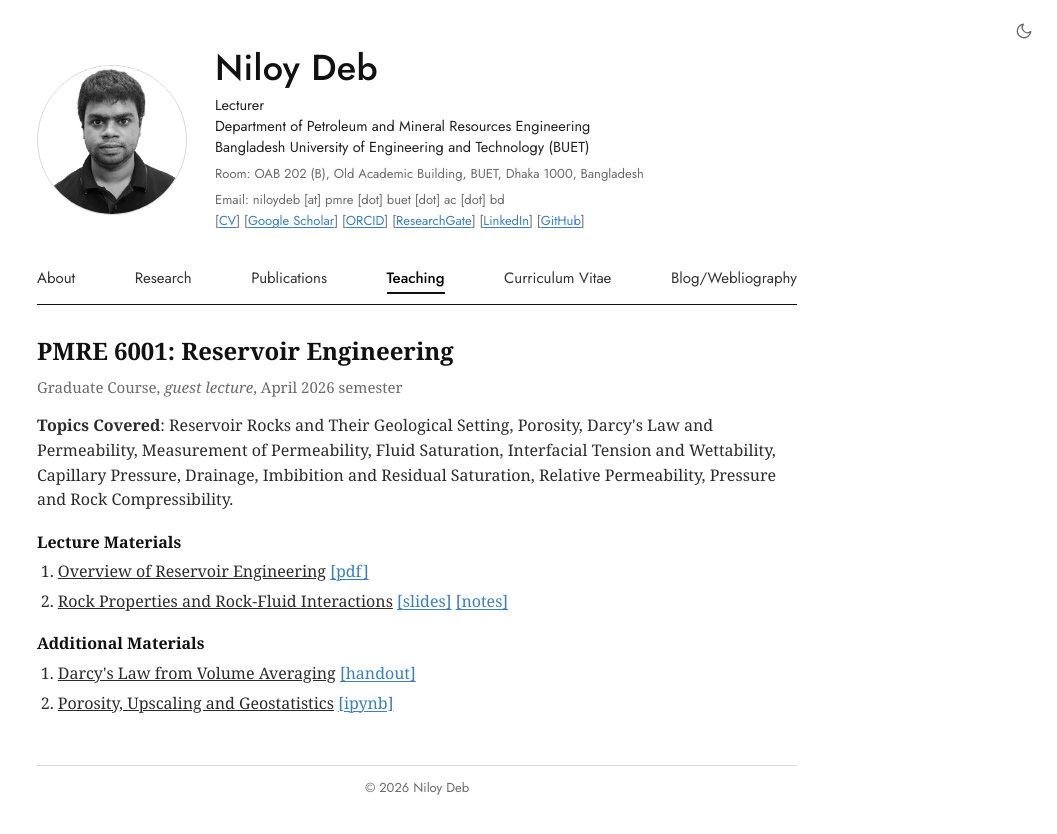
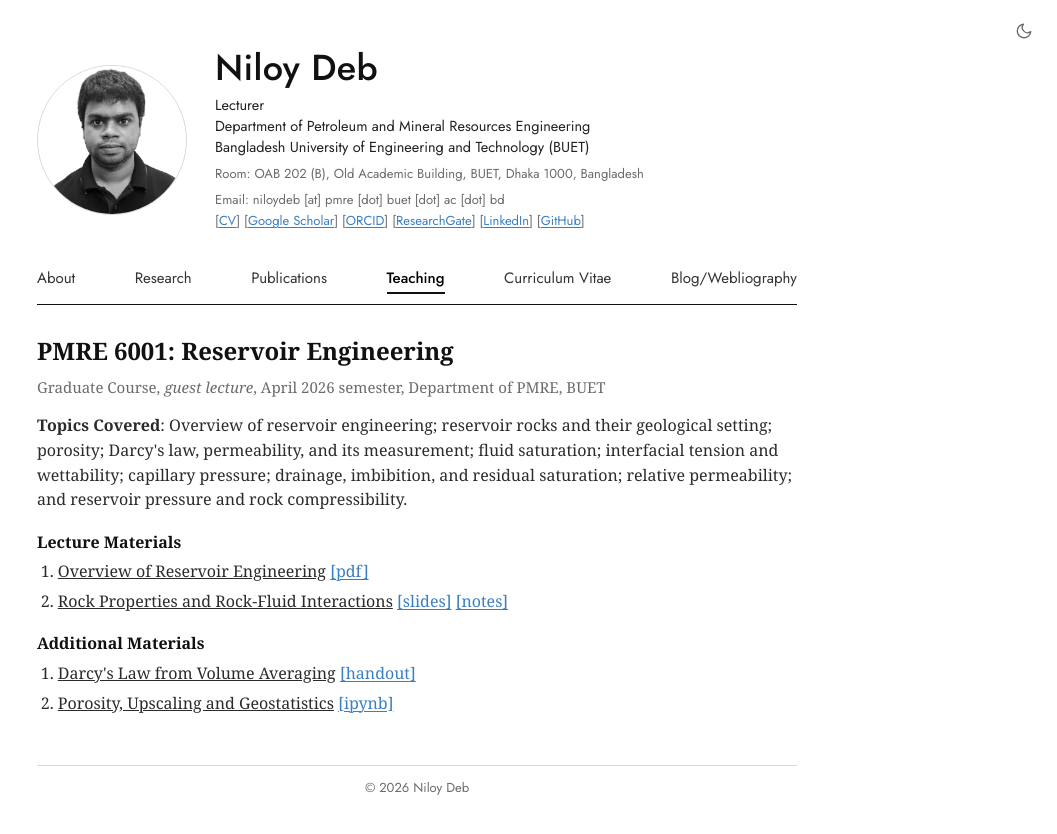
Before and after one commit to niloydebme/webpage, a Jekyll site: the page built from _teaching/PMRE6001RE.md, in a window 1280 px wide. Shown: the top 834 px of the page, without its empty margins (223-1280 px from the left). Built offline with Jekyll 4.4.1, drawn with Linux system fonts in a browser that asks for light colours; some web fonts are replaced.

Commit message:
Teaching: PMRE 6001 wording

```diff
--- a/_teaching/PMRE6001RE.md
+++ b/_teaching/PMRE6001RE.md
@@ -4,14 +4,14 @@ collection: teaching
 type: "Graduate Course"
 permalink: /teaching/PMRE6001RE
 venue: "guest lecture"
-term: "April 2026 semester"
+term: "April 2026 semester, Department of PMRE, BUET"
 date: 2026-04-01
 location: "Dhaka-1000, Bangladesh"
 ---
 
 <div class="course">
 <p>
-  <b>Topics Covered</b>: Reservoir Rocks and Their Geological Setting, Porosity, Darcy's Law and Permeability, Measurement of Permeability, Fluid Saturation, Interfacial Tension and Wettability, Capillary Pressure, Drainage, Imbibition and Residual Saturation, Relative Permeability, Pressure and Rock Compressibility.
+  <b>Topics Covered</b>: Overview of reservoir engineering; reservoir rocks and their geological setting; porosity; Darcy's law, permeability, and its measurement; fluid saturation; interfacial tension and wettability; capillary pressure; drainage, imbibition, and residual saturation; relative permeability; and reservoir pressure and rock compressibility.
 </p>
 
 <p class="course-label">Lecture Materials</p>
```
